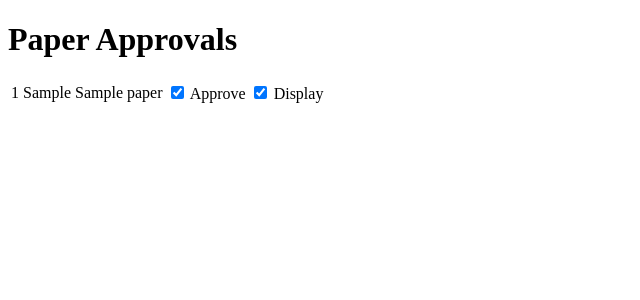
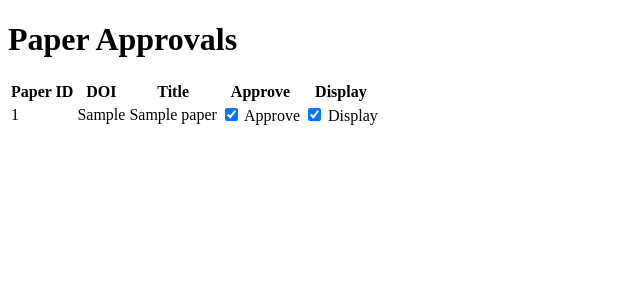
Before and after one commit to Cantera/cantera-papers, a FastAPI app: page /approve in a window 1280 px wide. Shown: the top 300 px of the page, without its empty margins (0-640 px from the left). Run offline with FastAPI, Linux system fonts and the light colour scheme; tables that the repository leaves empty hold one stand-in row (values such as "Sample post").

Commit message:
Refactor paper approval API
- Pass the paper_id in the path
- Use forms to send the data
- Add table headers
- Raise errors if the request cannot be completed

```diff
--- a/app/main.py
+++ b/app/main.py
@@ -2,7 +2,7 @@ from enum import Enum
 from pathlib import Path
 from typing import Optional, cast
 
-from fastapi import Depends, FastAPI, Form, HTTPException, Request
+from fastapi import Depends, FastAPI, Form, Header, HTTPException, Request
 from fastapi.responses import HTMLResponse
 from fastapi.staticfiles import StaticFiles
 from fastapi.templating import Jinja2Templates
@@ -64,25 +64,37 @@ async def display_all_papers(request: Request, db: Session = Depends(get_db)):
 
 @app.post("/approve/{paper_id}", response_class=HTMLResponse)
 async def approve_a_paper(
+    request: Request,
     paper_id: int,
-    json_request: ApprovalModel,
-    request: Request,
+    approve: bool | None = Form(None),
+    display: bool | None = Form(None),
+    hx_trigger_name: str | None = Header(None),
     db: Session = Depends(get_db),
 ):
     db_paper = db.get(entity=models.Paper, ident=paper_id)
     if db_paper is None:
         raise HTTPException(status_code=404, detail="Item not found")
-    if json_request.approve is not None:
-        db_paper.is_approved = not db_paper.is_approved
-        db_paper.is_displayed = db_paper.is_approved
-    elif json_request.display is not None:
-        db_paper.is_displayed = not db_paper.is_displayed
-    db.commit()
-    db.refresh(db_paper)
-    response = templates.TemplateResponse(
-        "paper.html", {"request": request, "paper": db_paper}
-    )
-    return response
+    approve = approve is not None
+    display = display is not None
+    successful_approval = False
+    if hx_trigger_name == "approve":
+        db_paper.is_approved = approve
+        db_paper.is_displayed = approve
+        db.commit()
+        db.refresh(db_paper)
+        successful_approval = True
+    elif hx_trigger_name == "display":
+        db_paper.is_displayed = display
+        db.commit()
+        db.refresh(db_paper)
+        successful_approval = True
+
+    if successful_approval:
+        return templates.TemplateResponse(
+            "paper.html", {"request": request, "paper": db_paper}
+        )
+    else:
+        raise HTTPException(status_code=500, detail="Error setting approval")
 
 
 @app.get("/approve", response_class=HTMLResponse)
--- a/app/templates/approval.html
+++ b/app/templates/approval.html
@@ -8,6 +8,15 @@
 <body>
     <h1>Paper Approvals</h1>
     <table>
+        <thead>
+            <tr>
+                <th>Paper ID</th>
+                <th>DOI</th>
+                <th>Title</th>
+                <th>Approve</th>
+                <th>Display</th>
+            </tr>
+        </thead>
         <tbody>
         {% for paper in papers %}
             <tr id='row-id-{{ paper.id }}'>
--- a/app/templates/paper.html
+++ b/app/templates/paper.html
@@ -2,20 +2,24 @@
                 <td>{{ paper.doi }}</td>
                 <td>{{ paper.title }}</td>
                 <td>
+                    <form method="post">
                     <input type='checkbox' id='approve-id-{{ paper.id }}'
+                           name='approve'
                            {% if paper.is_approved %}checked{% endif %}
                            hx-post='/approve/{{ paper.id }}'
-                           hx-ext='json-enc'
-                           hx-vals='{"approve": "true"}'
+                           hx-trigger='click'
                            hx-target='#row-id-{{ paper.id }}'>
                     <label for='approve-id-{{ paper.id }}'> Approve</label>
+                    </form>
                 </td>
                 <td>
+                    <form method="post">
                     <input type='checkbox' id='display-id-{{ paper.id }}'
+                           name='display'
                            {% if paper.is_displayed %}checked{% endif %}
                            hx-post='/approve/{{ paper.id }}'
-                           hx-ext='json-enc'
-                           hx-vals='{"display": "true"}'
+                           hx-trigger='click'
                            hx-target='#row-id-{{ paper.id }}'>
                     <label for='display-id-{{ paper.id }}'> Display</label>
+                    </form>
                 </td>
```
